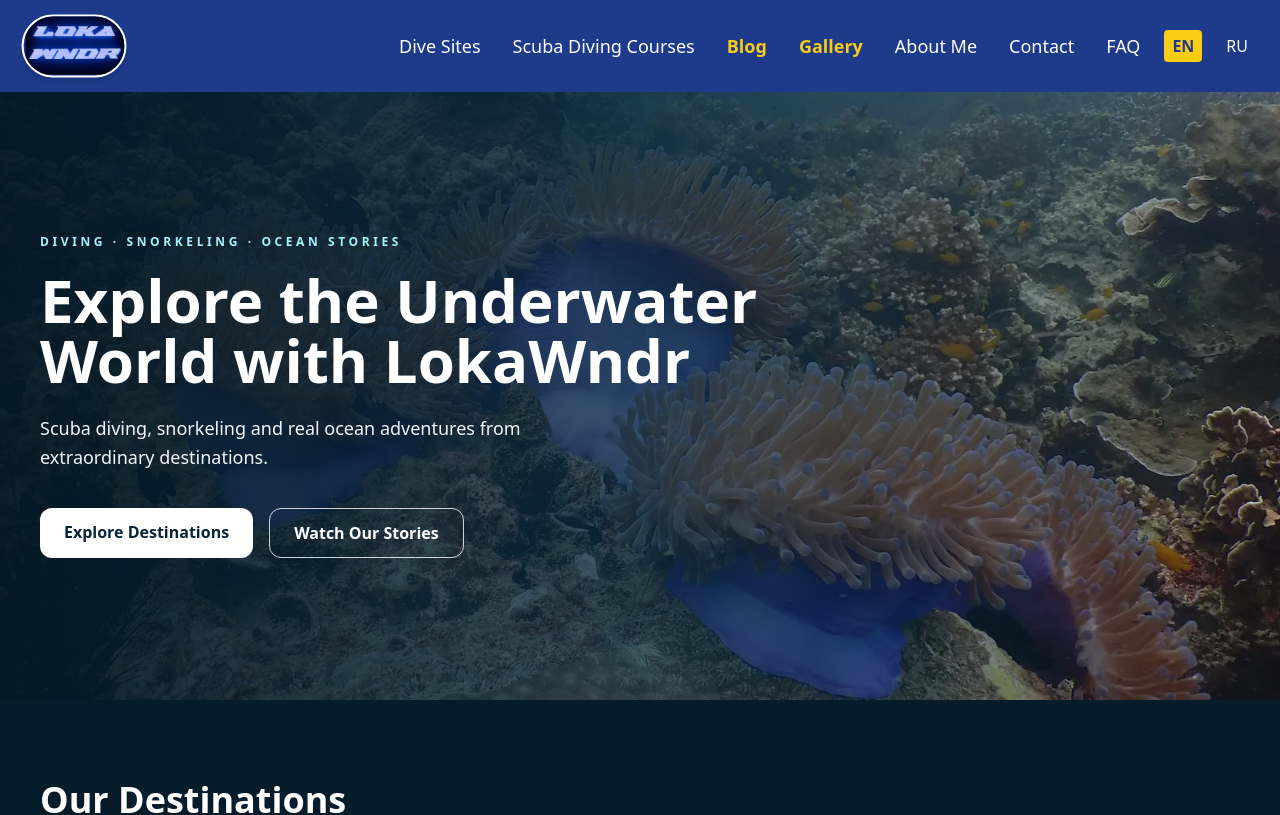
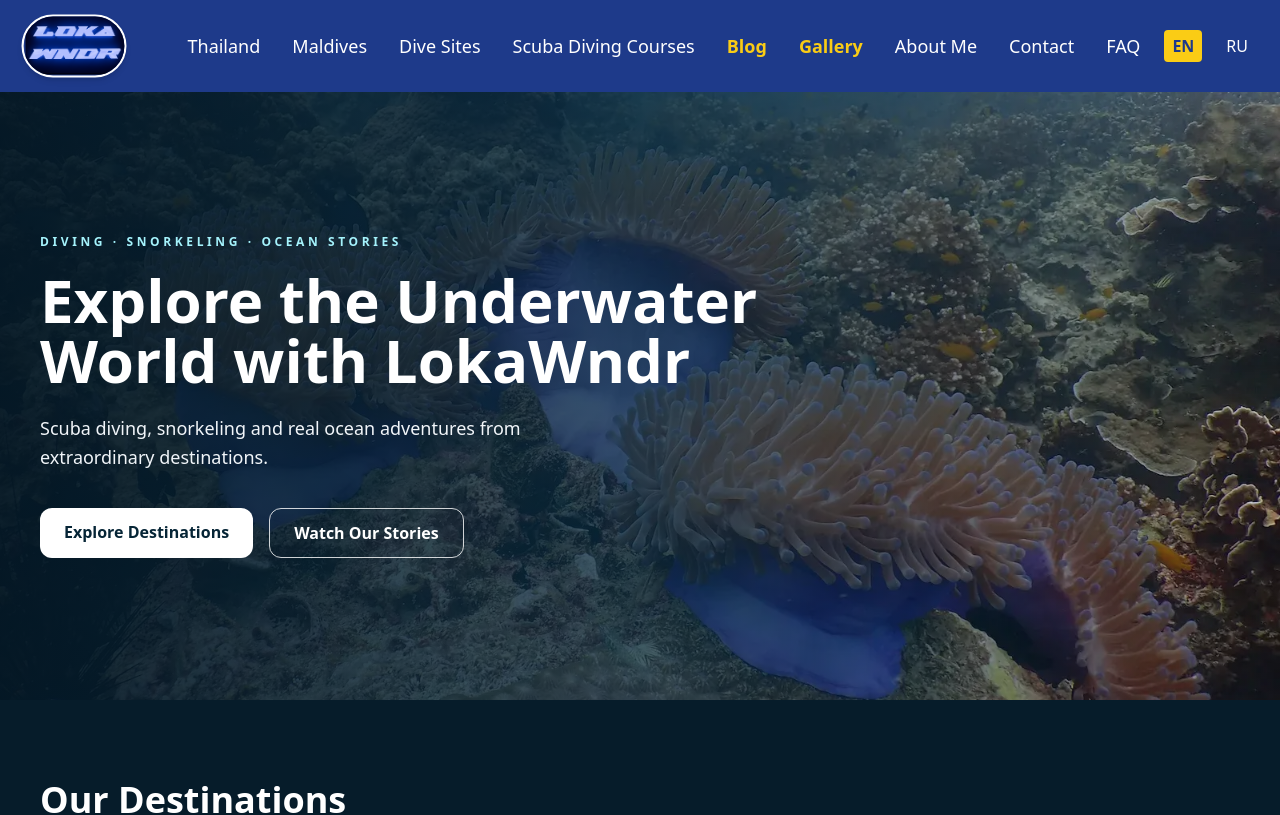
Before and after one commit to Tommysons/diving, a Next.js app: page / in a window 1280 px wide. Shown: the top 815 px of the page. Built offline with nearby package versions, Linux system fonts and the light colour scheme; grey boxes are pictures that could not be loaded.

Commit message:
feat: add Thailand and Maldives to navigation

```diff
--- a/src/components/Navbar.tsx
+++ b/src/components/Navbar.tsx
@@ -5,9 +5,10 @@ import Link from 'next/link'
 import { usePathname } from 'next/navigation'
 import Image from 'next/image'
 import { motion } from 'framer-motion'
-import { label } from 'framer-motion/client'
 
 const navItemsEN = [
+  { href: '/destinations/thailand', label: 'Thailand' },
+  { href: '/destinations/maldives', label: 'Maldives' },
   { href: '/divesites', label: 'Dive Sites' },
   { href: '/scubadivingcourses', label: 'Scuba Diving Courses' },
   { href: '/blog', label: 'Blog', highlight: true }, // <-- new
@@ -19,6 +20,8 @@ const navItemsEN = [
 ]
 
 const navItemsRU = [
+  { href: '/destinations/thailand', label: 'Таиланд' },
+  { href: '/destinations/maldives', label: 'Мальдивы' },
   { href: '/divesites', label: 'Места для дайвинга' },
   { href: '/scubadivingcourses', label: 'Курсы по дайвингу' },
   { href: '/blog', label: 'Блог', highlight: true }, // <-- new
```
